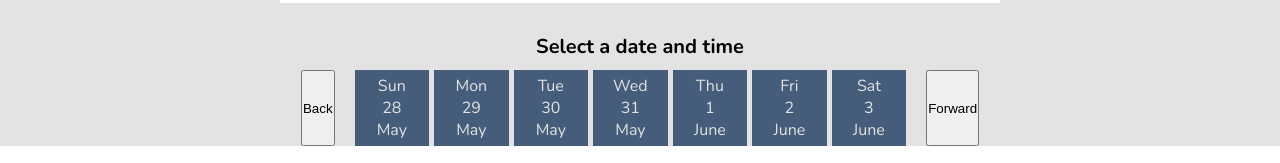
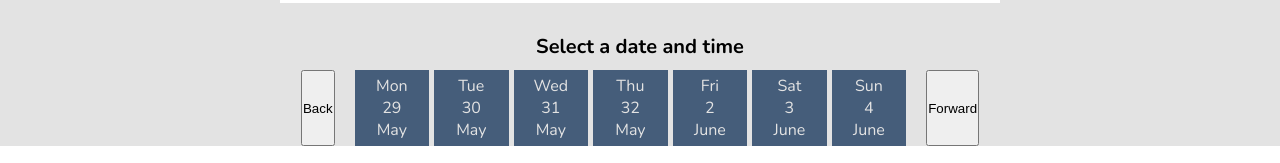
Before and after one commit to KarelSmola/reservation-system, a React (Create React App) app: page / in a window 1280 px wide. Shown: the part 634-797 px from the top of the page. Built offline with nearby package versions, Linux system fonts and the light colour scheme.

Commit message:
Some small changes with days in Slots component.

```diff
--- a/src/components/Slots.js
+++ b/src/components/Slots.js
@@ -1,8 +1,9 @@
-import React from "react";
+import React, { useState } from "react";
 
-const currentDate = new Date();
+const Slots = () => {
+  const [newDate, setNewDate] = useState(new Date());
 
-const weekdays = ["Sun", "Mon", "Tue", "Wed", "Thu", "Fri", "Sat"];
+  const weekdays = ["Mon", "Tue", "Wed", "Thu", "Fri", "Sat", "Sun"];
   const month = [
     "January",
     "February",
@@ -18,42 +19,44 @@ const month = [
     "December",
   ];
 
-let firstDayOfMonth = new Date(
-  currentDate.getFullYear(),
-  currentDate.getMonth(),
-  1
+  let currentDay = new Date(
+    newDate.getFullYear(),
+    newDate.getMonth(),
+    newDate.getDate()
   );
-let weekdayOfFirstDay = firstDayOfMonth.getDay();
+
+  let weekday = currentDay.getDay();
+
   let currentDays = [];
 
   for (let day = 0; day < 7; day++) {
-  if (day === 0 && weekdayOfFirstDay === 0) {
-    firstDayOfMonth.setDate(firstDayOfMonth.getDate());
+    if (day === 0 && weekday === 0) {
+      currentDay.setDate(currentDay.getDate());
     } else if (day === 0) {
-    firstDayOfMonth.setDate(
-      firstDayOfMonth.getDate() + (day - weekdayOfFirstDay)
-    );
+      currentDay.setDate(currentDay.getDate() + (day - weekday));
     } else {
-    firstDayOfMonth.setDate(firstDayOfMonth.getDate() + 1);
+      currentDay.setDate(currentDay.getDate() + 1);
     }
 
     let calenderDay = {
-    weekDay: weekdays[firstDayOfMonth.getDay()],
-    day: firstDayOfMonth.getDate(),
-    month: month[firstDayOfMonth.getMonth()],
+      weekDay: weekdays[currentDay.getDay()],
+      day: currentDay.getDate() + 1,
+      month: month[currentDay.getMonth()],
     };
-
     currentDays.push(calenderDay);
   }
 
-console.log(currentDays[0].weekDay);
+  const previousWeek = () => {};
 
-const Slots = () => {
+  const nextWeek = () => {};
+
   return (
     <div className="slots">
       <h2 className="slots__title">Select a date and time</h2>
       <div className="slots__content-wrap">
-        <button className="slots__switch-week-btn">Back</button>
+        <button className="slots__switch-week-btn" onClick={previousWeek}>
+          Back
+        </button>
         <ul className="slots__week-slots">
           {currentDays.map((day) => (
             <li className="slots__day-slot-wrap">
@@ -63,7 +66,9 @@ const Slots = () => {
             </li>
           ))}
         </ul>
-        <button className="slots__switch-week-btn">Forward</button>
+        <button className="slots__switch-week-btn" onClick={nextWeek}>
+          Forward
+        </button>
       </div>
     </div>
   );
```
Lines whose indentation alone changed are shown as unchanged.
